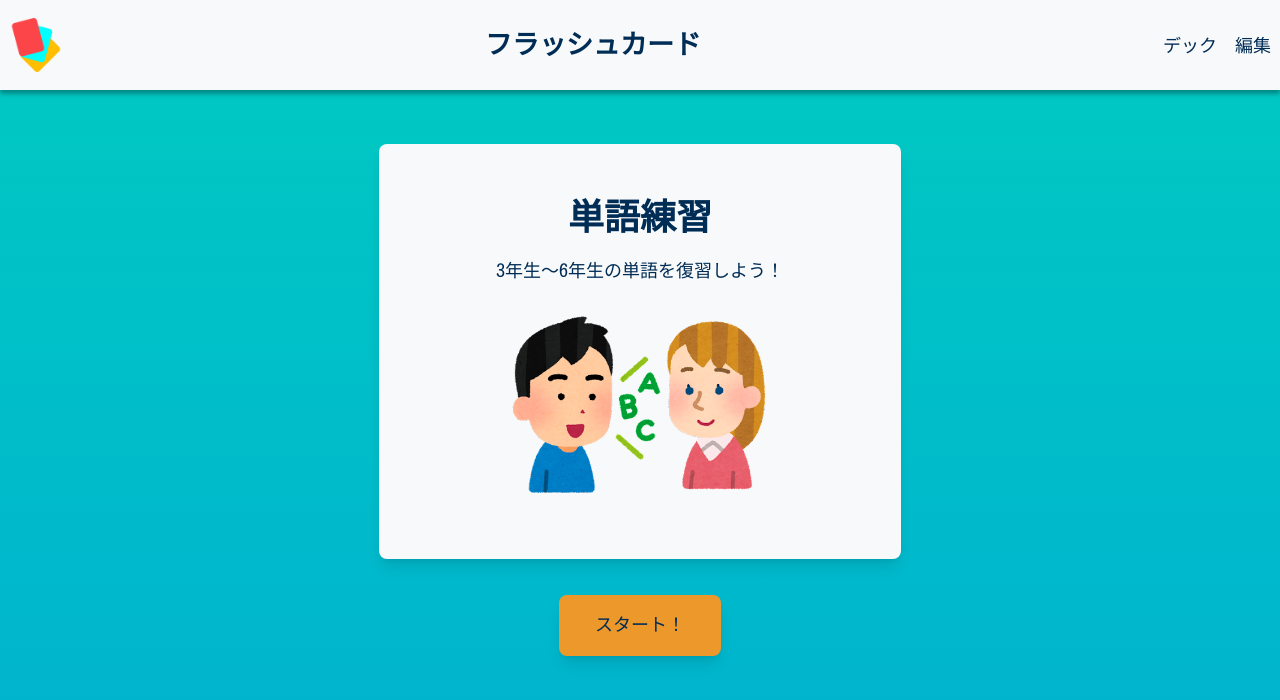
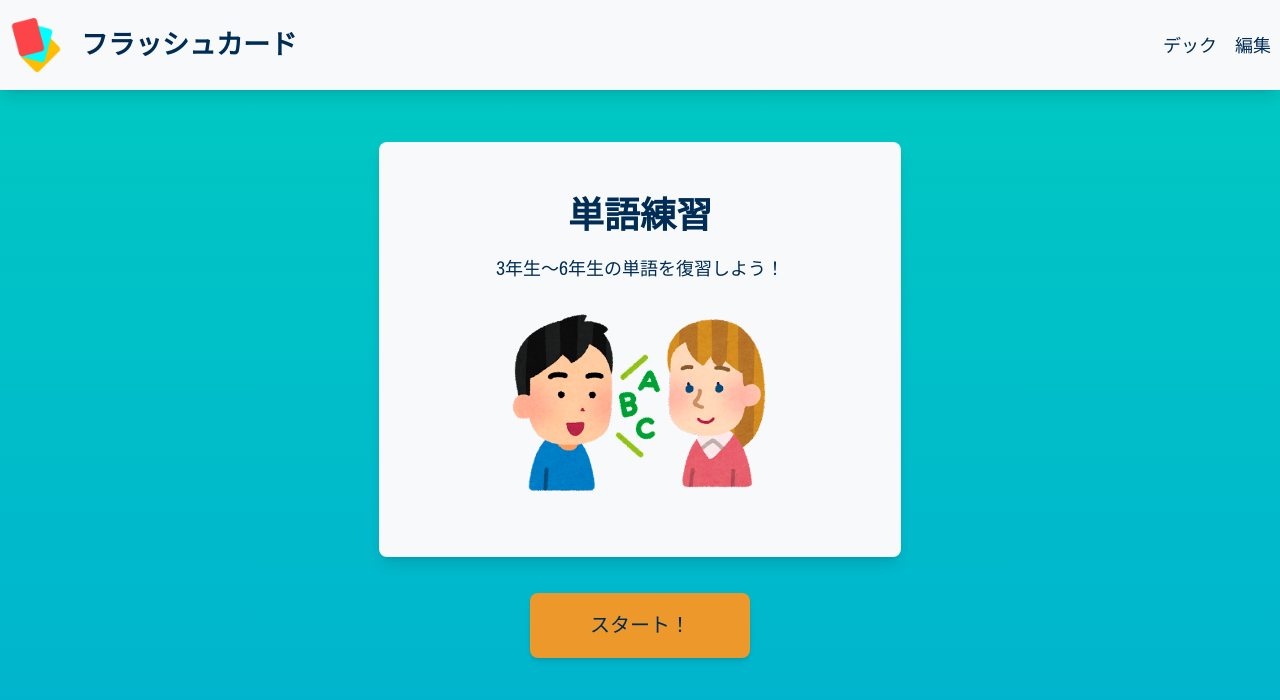
Before and after one commit to kebin20/english-flashcards-app, a React (Vite) app: page / in a window 1280 px wide. Shown: the top 700 px of the page. Built offline with nearby package versions, Linux system fonts and the light colour scheme; a web font is replaced by a local one.

Commit message:
style: adjusted shadows

```diff
--- a/src/App.tsx
+++ b/src/App.tsx
@@ -1,6 +1,6 @@
 import { BrowserRouter, Routes, Route } from 'react-router-dom';
 import WelcomeScreen from './components/WelcomeScreen';
-import MenuPage from './components/Menu';
+import MenuPage from './components/MenuPage';
 
 function App() {
   return (
--- a/src/UI/Button.tsx
+++ b/src/UI/Button.tsx
@@ -3,14 +3,14 @@ import styled from 'styled-components';
 
 const StyledButton = styled.button`
   display: inline-block;
-  padding: 1em 2em;
+  padding: 1em 3em;
   font-family: var(--ff-jp-title);
   background-color: var(--clr-orange);
   color: var(--clr-dark);
   border-radius: var(--round);
   border: none;
-  box-shadow: var(--shadow);
-  font-size: 1.125rem;
+  box-shadow: var(--md-shadow);
+  font-size: 1.25rem;
   line-height: 1.6rem;
   cursor: pointer;
 
--- a/src/components/MenuPage.tsx
+++ b/src/components/MenuPage.tsx
@@ -1,10 +1,37 @@
 import NavBar from './Navbar';
+import Button from '../UI/Button';
 import styled from 'styled-components';
+
+const MenuContainer = styled.div`
+display: flex;
+align-items: center;
+justify-content: center;
+flex-direction: column;
+height: 100vh;
+gap: 2em;
+`;
+
+const MenuBox = styled.div`
+border-radius: var(--round);
+background-color: var(--clr-white);
+box-shadow: var(--lg-shadow);
+display: grid;
+grid-template-columns: repeat(3, 1fr);
+align-items: center;
+padding: 2em;
+margin-inline: 2em;
+text-align: center;
+`;
 
 function Menu() {
   return (
     <>
       <NavBar />
+      <MenuContainer>
+        <MenuBox>
+          <Button>全部復習</Button>
+        </MenuBox>
+      </MenuContainer>
     </>
   );
 }
--- a/src/components/Navbar.tsx
+++ b/src/components/Navbar.tsx
@@ -11,7 +11,7 @@ align-items: center;
 justify-content: space-between;
 gap: 1em;
 background-color: var(--clr-white);
-box-shadow: 0px 4px 4px rgba(0, 0, 0, 0.3);
+box-shadow: var(--lg-shadow);
 `;
 
 const Logo = styled.img`
@@ -34,9 +34,7 @@ function Navbar() {
       <Link to="/">
         <Logo src={logo} alt="ロゴ" />
       </Link>
-      <Link to="/">
-        <NavTitle>フラッシュカード</NavTitle>
-      </Link>
+      <NavTitle>フラッシュカード</NavTitle>
       <NavMenu>
         <Link to="/menu">デック</Link>
         <li>編集</li>
--- a/src/components/WelcomeScreen.tsx
+++ b/src/components/WelcomeScreen.tsx
@@ -18,7 +18,7 @@ gap: 2em;
 const WelcomeBox = styled.div`
 border-radius: var(--round);
 background-color: var(--clr-white);
-box-shadow: var(--shadow);
+box-shadow: var(--lg-shadow);
 display: flex;
 flex-direction: column;
 align-items: center;
--- a/src/index.css
+++ b/src/index.css
@@ -46,7 +46,9 @@
   --round: 8px;
 
   /*box-shadow*/
-  --shadow: 0 10px 15px -3px rgb(0 0 0 / 0.1), 0 4px 6px -4px rgb(0 0 0 / 0.1);
+  --md-shadow: 0 4px 6px -1px rgb(0 0 0 / 0.1), 0 2px 4px -2px rgb(0 0 0 / 0.1);
+  --lg-shadow: 0 10px 15px -3px rgb(0 0 0 / 0.1),
+    0 4px 6px -4px rgb(0 0 0 / 0.1);
 }
 
 /* Box sizing */
```
